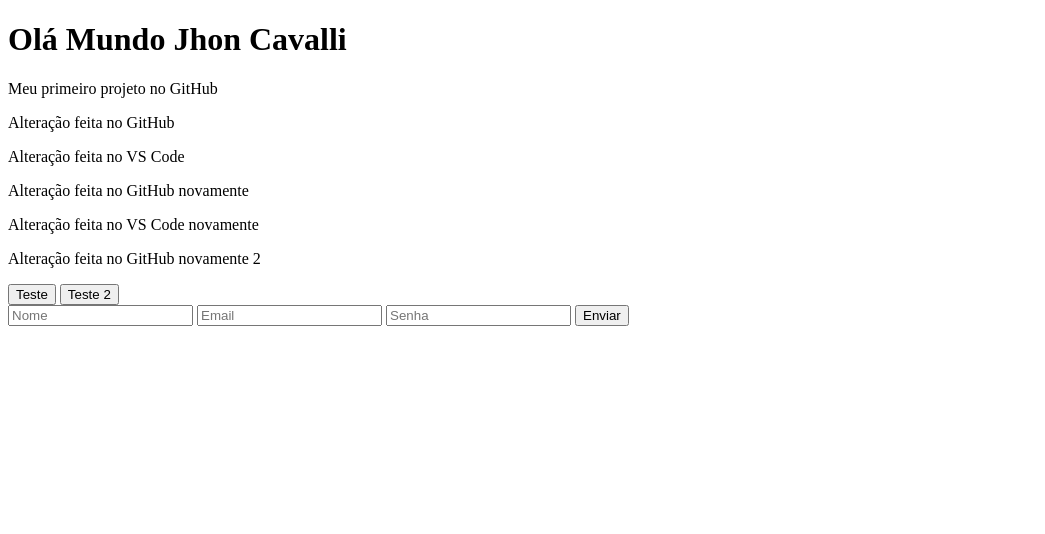
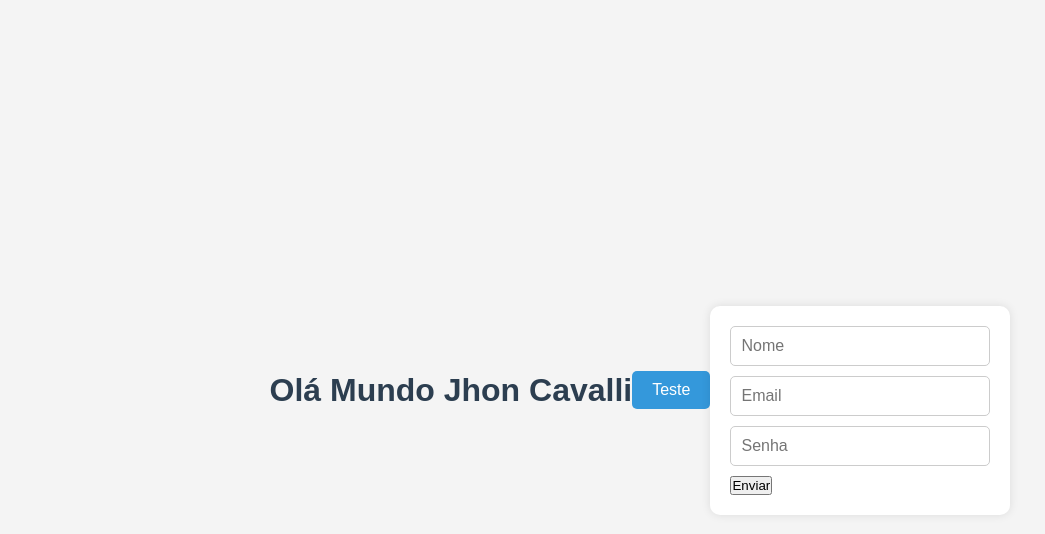
Before and after one commit to jhonCavalli/Git-teste, a plain HTML site: page index.html in a window 1280 px wide. Shown: the whole page, without its empty margins (0-1045 px from the left). Drawn offline with Linux system fonts and the light colour scheme.

Commit message:
alterado html e css

```diff
--- a/index.html
+++ b/index.html
@@ -9,20 +9,19 @@
     <title>Git-Teste</title>
 </head>
 <body>
-    <h1>Olá Mundo Jhon Cavalli</h1>
-    <p>Meu primeiro projeto no GitHub</p>
-    <p>Alteração feita no GitHub</p>
-    <p>Alteração feita no VS Code</p>
-    <p>Alteração feita no GitHub novamente</p>
-    <p>Alteração feita no VS Code novamente</p>
-    <p>Alteração feita no GitHub novamente 2</p>
-    <button>Teste</button>
-    <button>Teste 2</button>
+
+    <div class="text main">
+        <h1>Olá Mundo Jhon Cavalli</h1>
+    </div>
+    <button class="btn">Teste</button>
     <Form>
-        <input type="text" placeholder="Nome">
-        <input type="email" placeholder="Email">
-        <input type="password" placeholder="Senha">
-        <button type="submit">Enviar</button>
+
+        <div class="container">
+            <input type="text" placeholder="Nome">
+            <input type="email" placeholder="Email">
+            <input type="password" placeholder="Senha">
+            <button type="submit">Enviar</button>
+        </div>
     </Form>
 </body>
 </html>
--- a/style.css
+++ b/style.css
@@ -0,0 +1,72 @@
+* {
+    margin: 0;
+    padding: 0;
+    box-sizing: border-box;
+    font-family: Arial, Helvetica, sans-serif;
+}
+
+body {
+    background-color: #f4f4f4;
+    color: #333;
+    display: flex;
+    justify-content: center;
+    align-items: center;
+    height: 100vh;
+}
+
+.text.main {
+    margin-bottom: 20px;
+    font-size: 1em;
+    margin-bottom: 20px;
+    text-align: center;
+    font-weight: bold;
+    color: #2c3e50;
+
+}
+
+.btn {
+    background-color: #3498db;
+    color: white;
+    border: none;
+    padding: 10px 20px;
+    cursor: pointer;
+    font-size: 1em;
+    border-radius: 5px;
+    margin-bottom: 20px;
+    transition: background-color 0.3s ease;
+    text-align: center;
+}
+.btn:hover {
+    background-color: #2980b9;
+}
+
+form {
+    margin-top: 20px;
+    display: flex;
+    flex-direction: column;
+    align-items: center;
+}
+
+input[type="text"],
+input[type="email"],
+input[type="password"] {
+    width: 100%;
+    padding: 10px;
+    margin-bottom: 10px;
+    border: 1px solid #ccc;
+    border-radius: 5px;
+    font-size: 1em;
+}
+
+label {
+    margin-bottom: 5px;
+    font-weight: bold;
+}
+
+.container {
+    background-color: white;
+    padding: 20px;
+    border-radius: 10px;
+    box-shadow: 0 0 10px rgba(0, 0, 0, 0.1);
+    width: 300px;
+}
```
